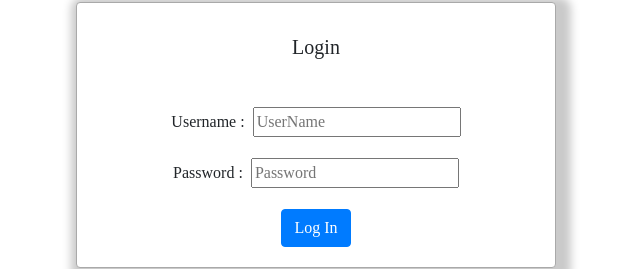
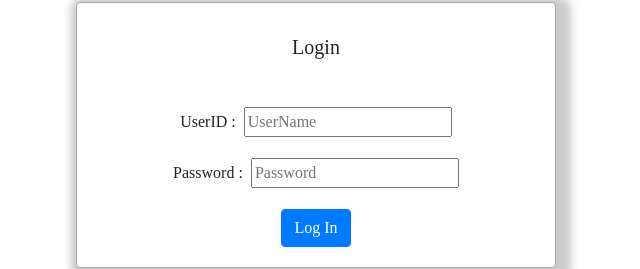
Before and after one commit to namrata281995/userDepartment-FrontEnd, a React (Create React App) app: page / in a window 1280 px wide. Shown: the part 158-427 px from the top of the page, without its empty margins (9-649 px from the left). Built offline with nearby package versions, Linux system fonts and the light colour scheme; no server answers.

Commit message:
label change

```diff
--- a/src/components/login/login.js
+++ b/src/components/login/login.js
@@ -33,7 +33,7 @@ const Login = (props) => {
                     <form onSubmit={handleSubmit}>
                         <div className='loginform'>
                         <div>
-                            <label>Username : </label>
+                            <label>UserID : </label>
                             <input className='login_input' type='text' value={name} onChange={(e)=>changeName(e.target.value)} placeholder='UserName' required/>
                         </div>
                         <div>
```
